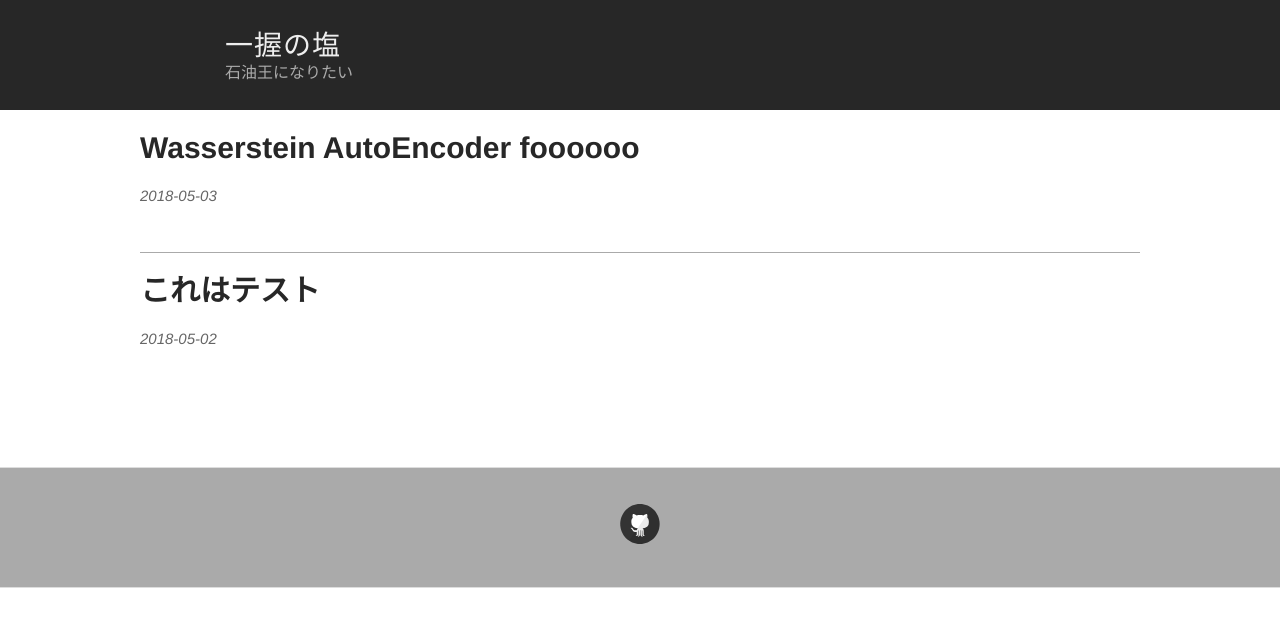
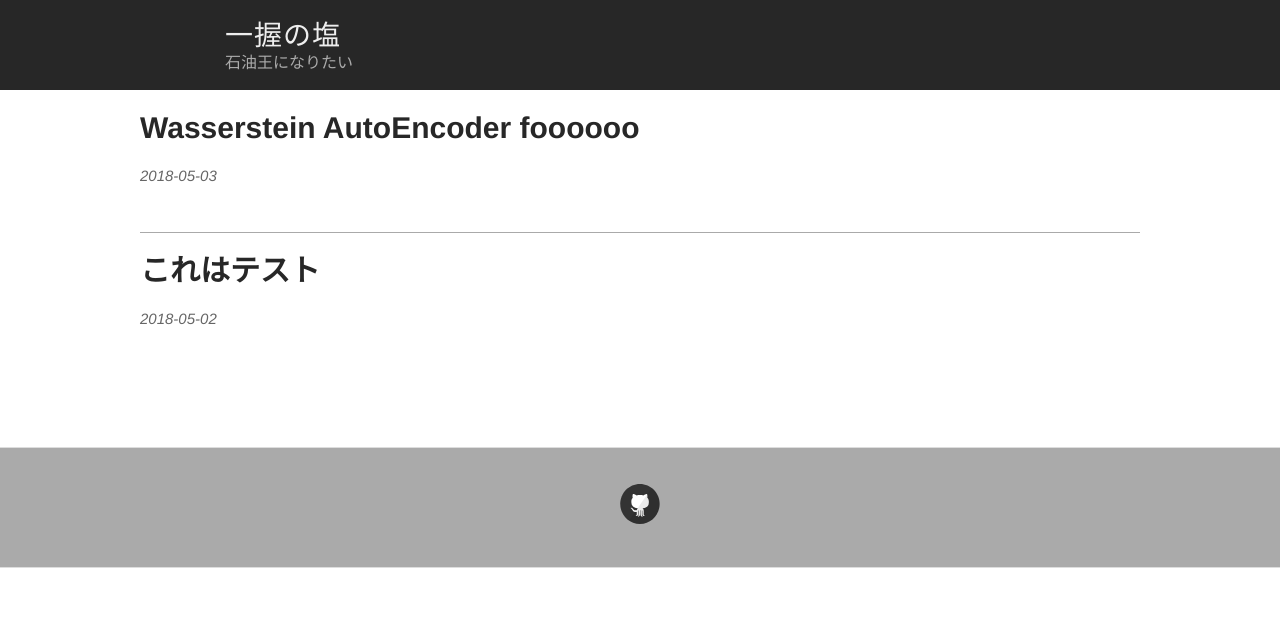
Before and after one commit to salty-vanilla/page_test, a Jekyll site: the page built from index.html, in a window 1280 px wide. Shown: the top 627 px of the page. Built offline with Jekyll 4.4.1, drawn with Linux system fonts in a browser that asks for light colours.

Commit message:
Update style.scss

```diff
--- a/css/style.scss
+++ b/css/style.scss
@@ -222,12 +222,12 @@ tr:nth-child(2n) {
 //
 
 .wrapper-masthead {
-  margin-bottom: 5px;
+  margin-bottom: 10px;
   background-color: $darkerGray;
 }
 
 .masthead {
-  padding: 20px 0;
+  padding: 10px 0;
 //   border-bottom: 1px solid $lightGray;
 
   @include mobile {
```
